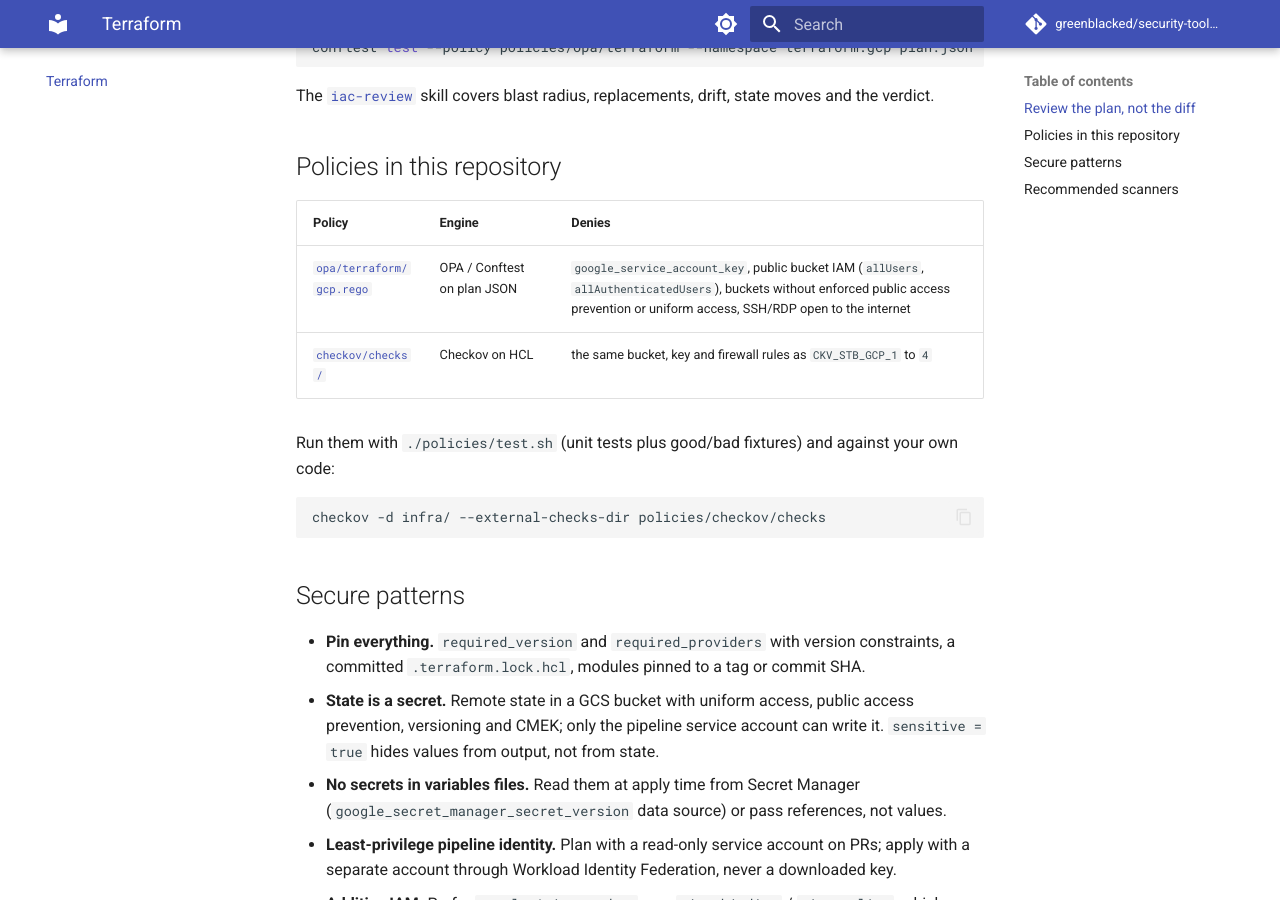
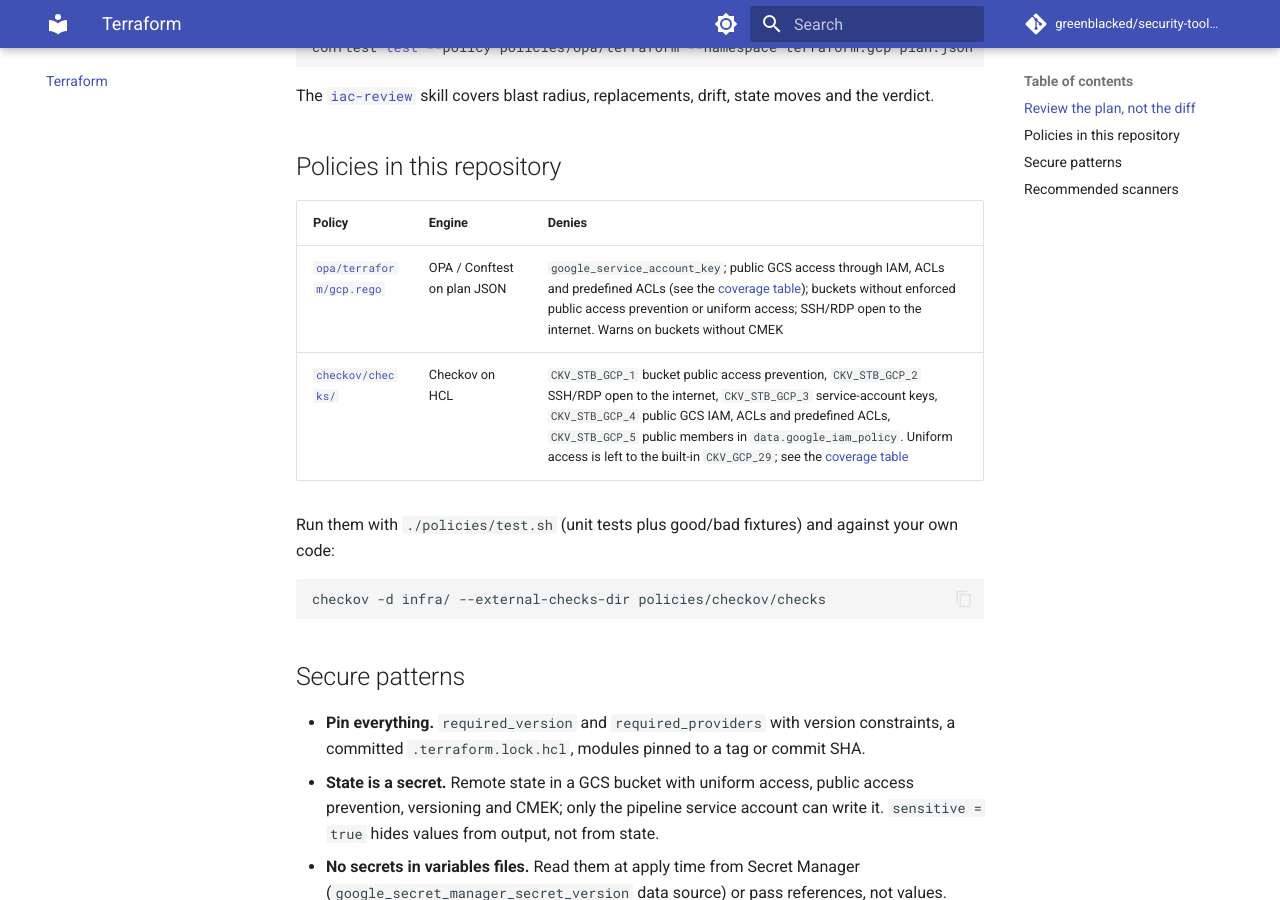
Before and after one commit to greenblacked/security-toolbox, an MkDocs documentation site: the page built from docs/terraform/index.md, in a window 1280 px wide and 900 px high, scrolled down 331 px. Built offline with MkDocs 1.6.1 and Material for MkDocs 9.7.7, drawn with Linux system fonts in a browser that asks for light colours; comment, search, counter and statistics services are not loaded.

Commit message:
docs: align policy and check descriptions with main
List CKV_STB_GCP_1 to 5 in the Terraform page and link the public GCS
coverage table instead of naming only bucket IAM. Update the overview,
Kubernetes page, checks README and site cards for predefined ACLs,
workload templates, ephemeral containers and added capabilities.

```diff
--- a/docs/terraform/index.md
+++ b/docs/terraform/index.md
@@ -16,8 +16,8 @@ The [`iac-review`](https://github.com/greenblacked/security-toolbox/blob/main/pl
 
 | Policy | Engine | Denies |
 | --- | --- | --- |
-| [`opa/terraform/gcp.rego`](https://github.com/greenblacked/security-toolbox/blob/main/policies/opa/terraform/gcp.rego) | OPA / Conftest on plan JSON | `google_service_account_key`, public bucket IAM (`allUsers`, `allAuthenticatedUsers`), buckets without enforced public access prevention or uniform access, SSH/RDP open to the internet |
-| [`checkov/checks/`](https://github.com/greenblacked/security-toolbox/blob/main/policies/checkov/checks) | Checkov on HCL | the same bucket, key and firewall rules as `CKV_STB_GCP_1` to `4` |
+| [`opa/terraform/gcp.rego`](https://github.com/greenblacked/security-toolbox/blob/main/policies/opa/terraform/gcp.rego) | OPA / Conftest on plan JSON | `google_service_account_key`; public GCS access through IAM, ACLs and predefined ACLs (see the [coverage table](https://github.com/greenblacked/security-toolbox/blob/main/policies/README.md#public-gcs-coverage)); buckets without enforced public access prevention or uniform access; SSH/RDP open to the internet. Warns on buckets without CMEK |
+| [`checkov/checks/`](https://github.com/greenblacked/security-toolbox/blob/main/policies/checkov/checks) | Checkov on HCL | `CKV_STB_GCP_1` bucket public access prevention, `CKV_STB_GCP_2` SSH/RDP open to the internet, `CKV_STB_GCP_3` service-account keys, `CKV_STB_GCP_4` public GCS IAM, ACLs and predefined ACLs, `CKV_STB_GCP_5` public members in `data.google_iam_policy`. Uniform access is left to the built-in `CKV_GCP_29`; see the [coverage table](https://github.com/greenblacked/security-toolbox/blob/main/policies/README.md#public-gcs-coverage) |
 
 Run them with `./policies/test.sh` (unit tests plus good/bad fixtures) and against your own code:
 
```
Also changed, not shown: checks/README.md (+1 -1 lines), docs/index.md (+1 -1 lines), docs/kubernetes/index.md (+2 -2 lines), site/index.html.
